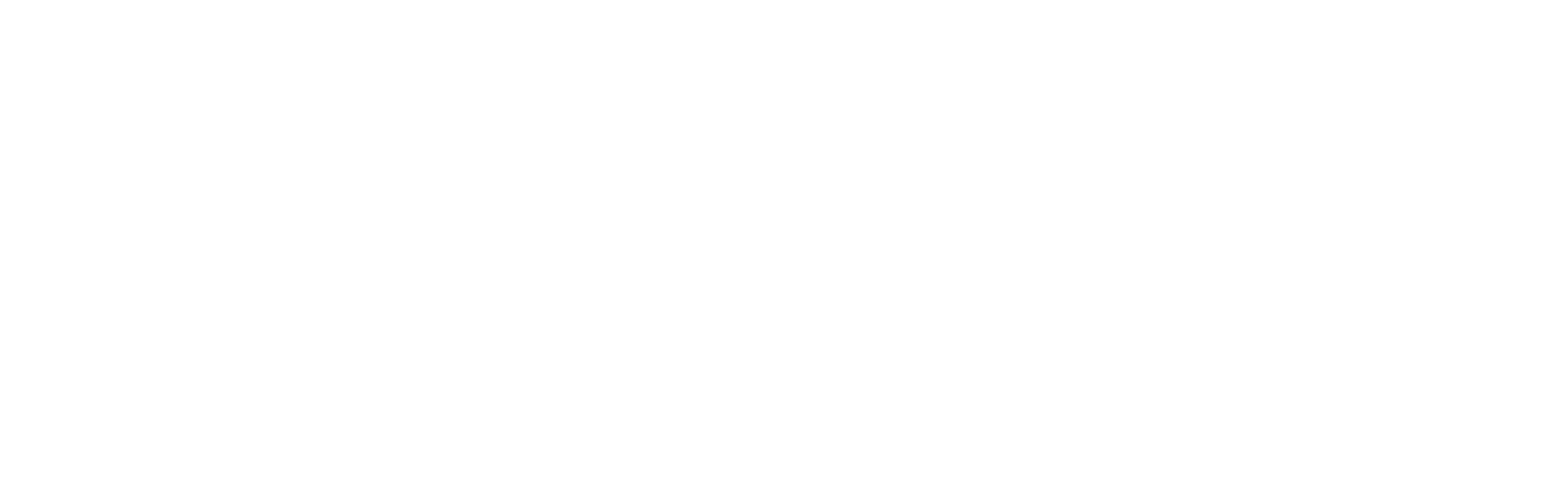
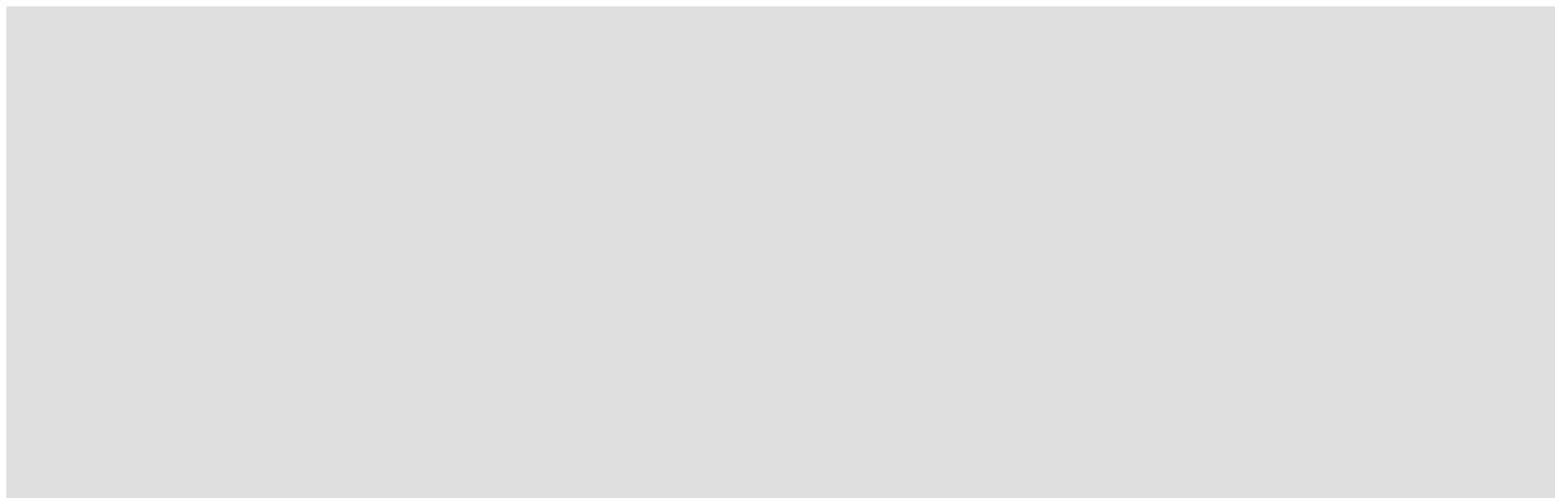
Before and after one commit to schelkun/web-tests, a plain HTML site: page hor.html in a window 1280 px wide. Shown: the top 616 px of the page at 81% size, 1920 px wide, since content can reach past the window. Drawn offline with Linux system fonts and the light colour scheme.

Commit message:
Update hor.html

```diff
--- a/hor.html
+++ b/hor.html
@@ -7,6 +7,6 @@
     </head>
 
     <body>
-      <div style="width: 2000px;"></div>
+      <div style="width: 2000px; height: 2000px; background: #dedede;"></div>
     </body>
 </html>
```
